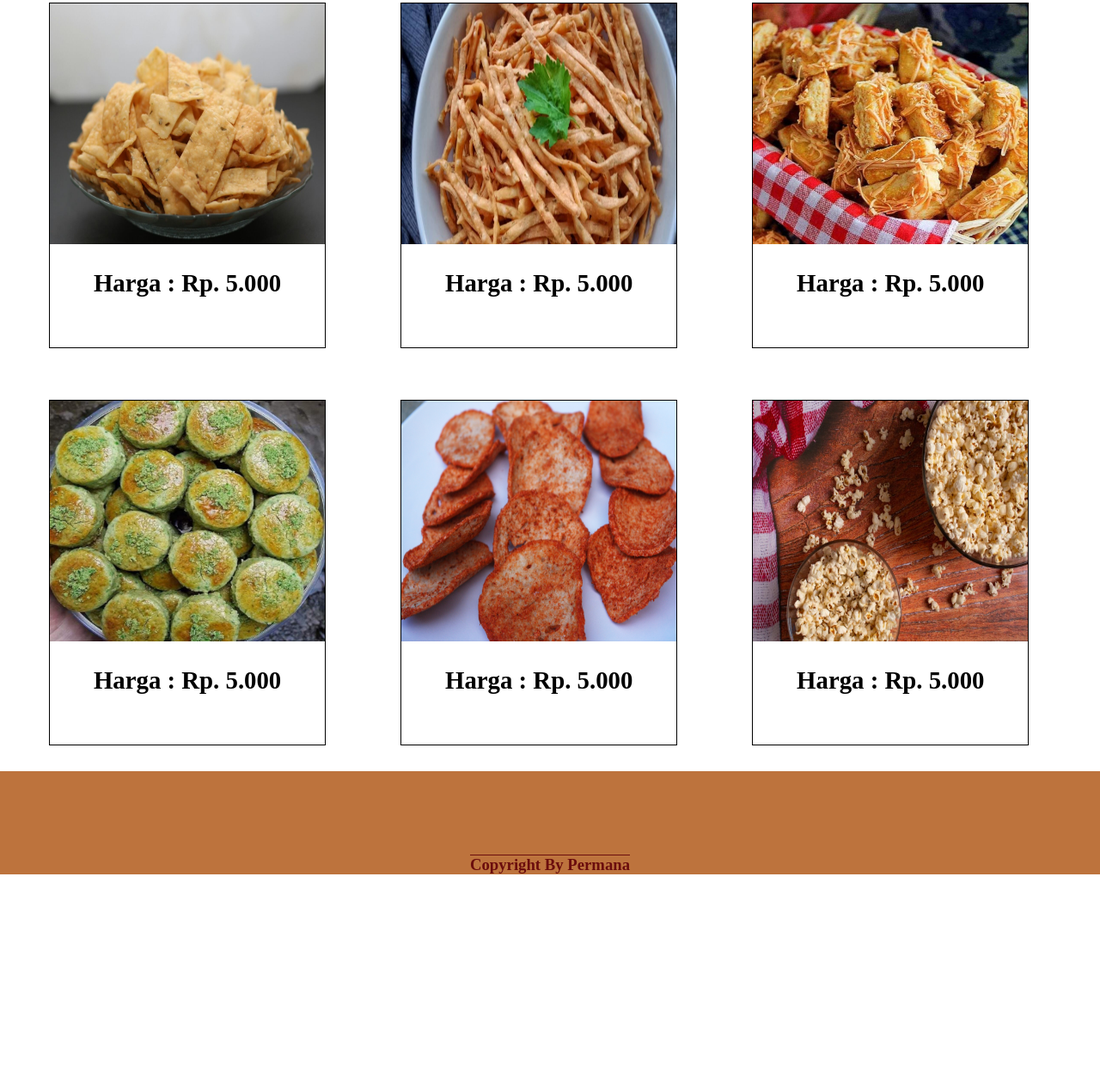
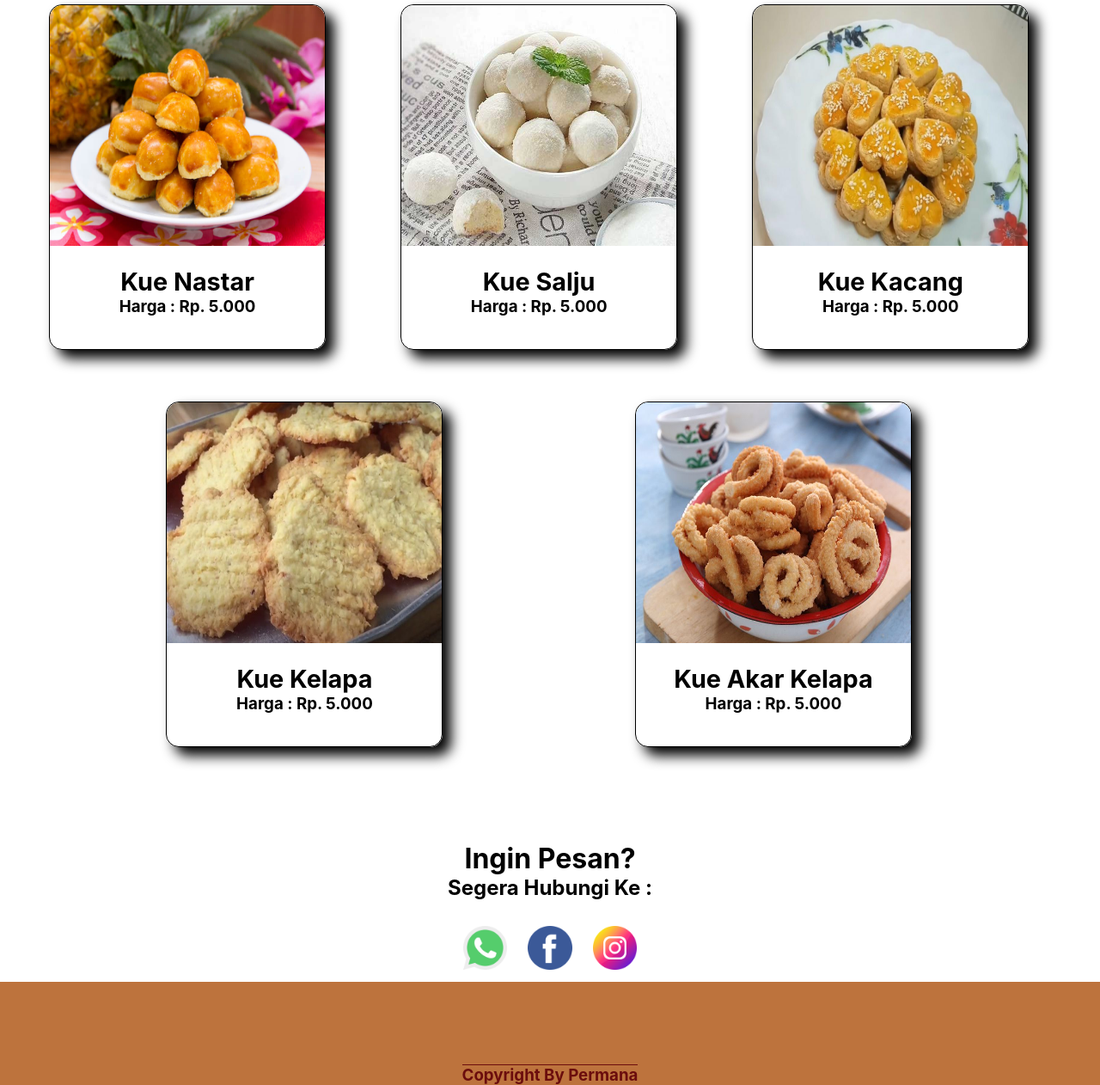
Before and after one commit to Permana00/Promotional-Project.io, a plain HTML site: page jajanan/manis.html in a window 1280 px wide. Shown: the part 225-1487 px from the top of the page at 86% size. Before the commit the page ends 1242 px from the top, so only its background shows below. Drawn offline with Linux system fonts and the light colour scheme.

Commit message:
add sosmed in page jajanan, add shadow in list card and change font-family

```diff
--- a/jajanan/manis.html
+++ b/jajanan/manis.html
@@ -33,31 +33,44 @@
       </nav>
 
     <!-- list kue -->
-    <h1 class="header">Daftar Jajanan Kue Asin</h1>
+    <h1 class="header">Daftar Jajanan Kue Manis</h1>
     <div class="container">
       <div class="card">
-        <img src="../img/bawang.jpeg" alt="kue bawang">
-        <h2>Harga : Rp. 5.000</h2>
+        <img src="../img/nastar.jpg" alt="kue nastar">
+        <h2>Kue Nastar</h2>
+        <h3>Harga : Rp. 5.000</h3>
       </div>
       <div class="card">
-        <img src="../img/sistik.jpg" alt="kue sistik">
-        <h2>Harga : Rp. 5.000</h2>
+        <img src="../img/salju.jpg" alt="kue salju">
+        <h2>Kue Salju</h2>
+        <h3>Harga : Rp. 5.000</h3>
       </div>
       <div class="card">
-        <img src="../img/keju.jpg" alt="kue keju">
-        <h2>Harga : Rp. 5.000</h2>
+        <img src="../img/kacang.jpg" alt="kue kacang">
+        <h2>Kue Kacang</h2>
+        <h3>Harga : Rp. 5.000</h3>
       </div>
       <div class="card">
-        <img src="../img/polong.jpeg" alt="kue kacang polong">
-        <h2>Harga : Rp. 5.000</h2>
+        <img src="../img/kelapa.jpg" alt="kue kelapa">
+        <h2>Kue Kelapa</h2>
+        <h3>Harga : Rp. 5.000</h3>
       </div>
       <div class="card">
-        <img src="../img/basreng.jpg" alt="kerupuk basreng">
-        <h2>Harga : Rp. 5.000</h2>
+        <img src="../img/akarkelapa.jpeg" alt="kerupuk basreng">
+        <h2>Kue Akar Kelapa</h2>
+        <h3>Harga : Rp. 5.000</h3>
       </div>
-      <div class="card">
-        <img src="../img/popcorn.jpg" alt="popcorn">
-        <h2>Harga : Rp. 5.000</h2>
+    </div>
+
+    <!-- pesan -->
+    <div class="pesos">
+      <h1>Ingin Pesan?</h1>
+      <h2>Segera Hubungi Ke :</h2>
+      <div class="sosmed">
+        <a href="whatsapp://send?text=Hello&phone=+6285794479752"
+        target="_blank"><img src="../img/whatsapp.png" alt="wa"></a>
+        <a href="https://web.facebook.com/permana.cikal.988" target="_blank"><img src="../img/facebook.png" alt="fb"></a>
+        <a href="https://www.instagram.com/permana_5046/" target="_blank"><img src="../img/instagram.png" alt="ig"></a>
       </div>
     </div>
 
--- a/jajanan/stylejajanan.css
+++ b/jajanan/stylejajanan.css
@@ -1,12 +1,15 @@
-*{
+* {
   margin: 0;
   padding: 0;
   text-decoration: none;
   list-style: none;
+  scroll-behavior: smooth;
+  font-family: -apple-system, BlinkMacSystemFont, "Segoe UI", Roboto, Oxygen,
+    Ubuntu, Cantarell, "Open Sans", "Helvetica Neue", sans-serif;
 }
 
 /* navbar */
-nav{
+nav {
   height: 70px;
   width: 70vw;
   background-color: rgba(177, 89, 26, 0.842);
@@ -16,75 +19,101 @@ nav{
   top: 0;
   transform: translateX(20%);
   float: left;
+  z-index: 1;
 }
 
-nav img{
-    height:7vh;
+nav img {
+  height: 7vh;
   width: 5vw;
   margin: 12px;
 }
 
-nav ul{
+nav ul {
   padding: 5px;
   float: right;
 }
 
-nav ul li{
+nav ul li {
   display: inline-block;
 }
 
-nav ul li a{
+nav ul li a {
   display: block;
   padding: 20px;
   color: rgb(107, 13, 13);
 }
 
-nav ul li a:hover{
+nav ul li a:hover {
   background-color: brown;
   color: white;
 }
 
-nav ul li .dropdown{
+nav ul li .dropdown {
   display: none;
 }
 
-nav ul li:hover .dropdown{
+nav ul li:hover .dropdown {
   display: flex;
   flex-direction: column;
   background-color: rgba(177, 89, 26, 0.842);
 }
 
 /* list kue */
-.header{
+.header {
   padding-top: 120px;
   font-size: 50px;
   text-align: center;
+  color: chocolate;
 }
 
-.container{
-    width: 98svw;
+.container {
+  width: 98vw;
   display: flex;
   flex-wrap: wrap;
   margin-top: 20px;
   justify-content: space-evenly;
 }
 
-.container .card{
+.container .card {
   height: 50vh;
   width: 25vw;
   margin: 30px;
   text-align: center;
   border: 1px solid;
+  border-radius: 15px;
+  box-shadow: 10px 10px 15px 0;
 }
 
-.container .card h2{
-    font-size: 180%;
-    margin-top: 25px;
+.container .card:hover {
+  transform: translateY(-8%);
+  transition: 0.5s;
 }
 
-.container .card img{
+.container .card h2 {
+  font-size: 180%;
+  margin-top: 20px;
+}
+
+.container .card img {
   width: 100%;
   height: 70%;
+  border-radius: 15px 15px 0 0;
+}
+
+/* pesos */
+.pesos {
+  margin-top: 10vh;
+  text-align: center;
+}
+
+.pesos .sosmed {
+  text-align: center;
+  margin-top: 20px;
+}
+
+.pesos .sosmed img {
+  width: 4%;
+  margin: 10px;
 }
 
 /* footer */
@@ -97,6 +126,6 @@ footer {
   color: rgb(107, 13, 13);
 }
 
-  footer h3{
+footer h3 {
   border-top: 1px solid;
 }
--- a/style.css
+++ b/style.css
@@ -3,6 +3,8 @@
   padding: 0;
   text-decoration: none;
   list-style: none;
+  scroll-behavior: smooth;
+  font-family: -apple-system, BlinkMacSystemFont, 'Segoe UI', Roboto, Oxygen, Ubuntu, Cantarell, 'Open Sans', 'Helvetica Neue', sans-serif;
 }
 
 /* navbar */
@@ -113,20 +115,24 @@ nav ul li:hover .dropdown {
 }
 
 /* slideimage */
-.boxslide {
-  margin-top: 60px;
+#boxslide {
+  padding-top: 60px;
   margin-bottom: 60px;
   display: flex;
   height: 85vh;
   justify-content: center;
 }
 
-.boxslide .slideimage .slidehead {
+#boxslide .slideimage .slidehead {
   text-align: center;
   font-size: 40px;
 }
 
-.boxslide .slide .mySlides {
+#boxslide .slide{
+  box-shadow: 0 0 30px 0;
+}
+
+#boxslide .slide .mySlides {
   margin-top: 30px;
   width: 65vw;
   height: 70vh;
@@ -197,3 +203,7 @@ footer h3{
     border: 5px solid rgba(177, 89, 26, 0.842);
   }
 }
+
+@media only screen and (max-width: 600px){
+
+}
```
Also changed, not shown: index.html (+3 -3 lines), jajanan/asin.html (+24 -6 lines), img/akarkelapa.jpeg (added), img/facebook.png (added), img/instagram.png (added), img/kacang.jpg (added), img/kelapa.jpg (added), img/salju.jpg (added), img/tombolup.png, img/whatsapp.png (added). Lines whose indentation alone changed are shown as unchanged.
